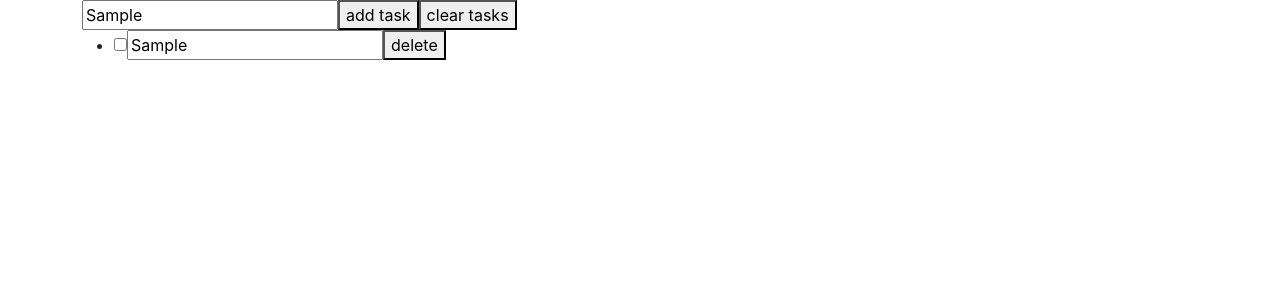
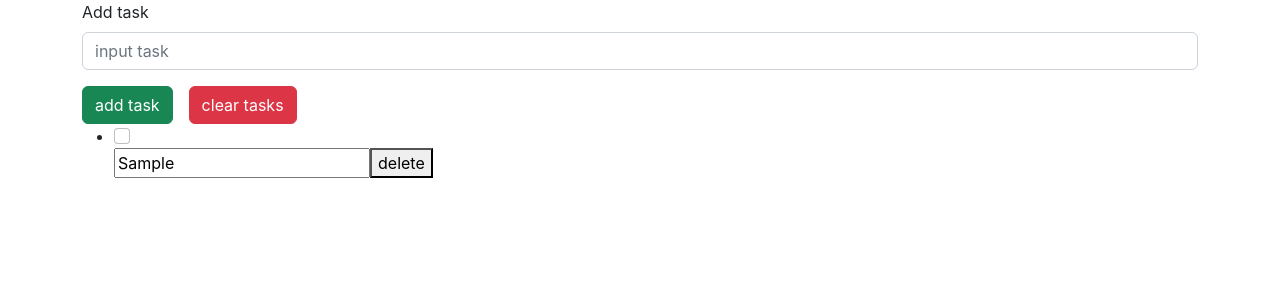
Before and after one commit to Bair-A/todolist-react, a React (Create React App) app: page / in a window 1280 px wide. Both pictures are taken after typing "Sample" into the empty fields and a click on the button "add task". Shown: the top 300 px of the page. Built offline with nearby package versions, Linux system fonts and the light colour scheme.

Commit message:
refactor: refactored localStorage management and deleted extra components

```diff
--- a/src/components/AddTaskBtn.jsx
+++ /dev/null
@@ -1,11 +0,0 @@
-import React from 'react';
-
-const AddTaskBtn = ({createTask}) => {
-    return (
-        <button onClick={() => createTask()}>
-            add task
-        </button>
-    );
-};
-
-export default AddTaskBtn;
--- a/src/components/ClearAllBtn.jsx
+++ /dev/null
@@ -1,11 +0,0 @@
-import React from 'react';
-
-const ClearAllBtn = ({clearAll}) => {
-    return (
-        <button onClick={() => clearAll()}>
-            clear tasks
-        </button>
-    );
-};
-
-export default ClearAllBtn;
--- a/src/components/ListBody.jsx
+++ b/src/components/ListBody.jsx
@@ -1,6 +1,7 @@
-import React, {useState} from 'react';
+import React, {useEffect, useState} from 'react';
 import TodoHeader from "./TodoHeader";
 import DeleteTaskBtn from "./DeleteTaskBtn";
+import {Form} from "react-bootstrap";
 
 const LOCAL_STORAGE_KEY = 'todoArr';
 
@@ -8,22 +9,31 @@ const setLocalStorage = (value) => localStorage.setItem(LOCAL_STORAGE_KEY, JSON.
 const makeCopy = (curr) => JSON.parse(JSON.stringify(curr));
 
 const ListBody = () => {
+    const [taskObj, setTaskObj] = useState(JSON.parse(localStorage.getItem(LOCAL_STORAGE_KEY)) || {});
+    useEffect(
+        () => {
+            setLocalStorage(taskObj)
+        },
+        [taskObj],
+    );
     const [text, setText] = useState('');
-    const [taskObj, setTaskObj] = useState(JSON.parse(localStorage.getItem(LOCAL_STORAGE_KEY)) || {});
     const createTask = () => {
-            if (text.trim() === '') return taskObj
+            if (text.trim() === '') return
+            setText('');
             setTaskObj(curr => {
                 const idTask = +new Date();
                 const newTaskObj = makeCopy(curr);
                 newTaskObj[idTask] = {text, completed: false, id: idTask};
-                setLocalStorage(newTaskObj);
                 return newTaskObj
             });
         };
     const handleChange = (e, key) => {
         if (taskObj[key].text === e.target.value || e.target.value.trim() === '') return
-        taskObj[key].text = e.target.value;
-        setLocalStorage(taskObj)
+        setTaskObj((curr) => {
+            const newTaskObj = makeCopy(curr);
+            newTaskObj[key].text = e.target.value
+            return newTaskObj
+        })
     }
     const clearAll = () => {
         localStorage.removeItem(LOCAL_STORAGE_KEY);
@@ -33,7 +43,6 @@ const ListBody = () => {
         setTaskObj(curr => {
             const newObj = makeCopy(curr);
             delete newObj[id];
-            setLocalStorage(newObj);
             return newObj
         });
     }
@@ -41,7 +50,6 @@ const ListBody = () => {
         setTaskObj((curr) => {
             const newTaskObj = makeCopy(curr);
             newTaskObj[key].completed = !(newTaskObj[key].completed);
-            setLocalStorage(newTaskObj);
             return newTaskObj
         })
     }
@@ -53,7 +61,7 @@ const ListBody = () => {
                 <ul>
                     {Object.values(taskObj).map(item =>
                         <li key={item.id}>
-                            <input type="checkbox" defaultChecked={item.completed} onClick={() => handleToggleCheck(item.id)}/>
+                            <Form.Check type="checkbox" defaultChecked={item.completed} onClick={() => handleToggleCheck(item.id)}/>
                             <input onBlur={(e) => handleChange(e, item.id)} defaultValue={item.text}/>
                             <DeleteTaskBtn onClick={() => handleDelete(item.id)}/>
                         </li>
--- a/src/components/TaskInput.jsx
+++ /dev/null
@@ -1,9 +0,0 @@
-import React from 'react';
-
-const TaskInput = ({setText, value}) => {
-    return (
-        <input value={value} type="text" placeholder="iput task" onChange={(e) => setText(e.target.value)}/>
-    );
-};
-
-export default TaskInput;
--- a/src/components/TodoHeader.jsx
+++ b/src/components/TodoHeader.jsx
@@ -1,15 +1,22 @@
 import React from 'react';
-import TaskInput from "./TaskInput";
-import AddTaskBtn from "./AddTaskBtn";
-import ClearAllBtn from "./ClearAllBtn";
+import {Button, Form} from "react-bootstrap";
 
 const TodoHeader = ({createTask, setText, clearAll, value}) => {
     return (
-        <div className='todo-header'>
-            <TaskInput setText={setText} value={value}/>
-            <AddTaskBtn createTask={createTask}/>
-            <ClearAllBtn clearAll={clearAll}/>
-        </div>
+        <Form>
+            <Form.Group className="mb-3">
+                <Form.Label>Add task</Form.Label>
+                <Form.Control placeholder="input task" value={value} type="text" onChange={(e) => setText(e.target.value)}/>
+            </Form.Group>
+            <Form.Group>
+                <Button variant="success" onClick={() => createTask()}>
+                    add task
+                </Button>
+                <Button className="ms-3" variant="danger" onClick={() => clearAll()}>
+                    clear tasks
+                </Button>
+            </Form.Group>
+        </Form>
     );
 };
 
```
